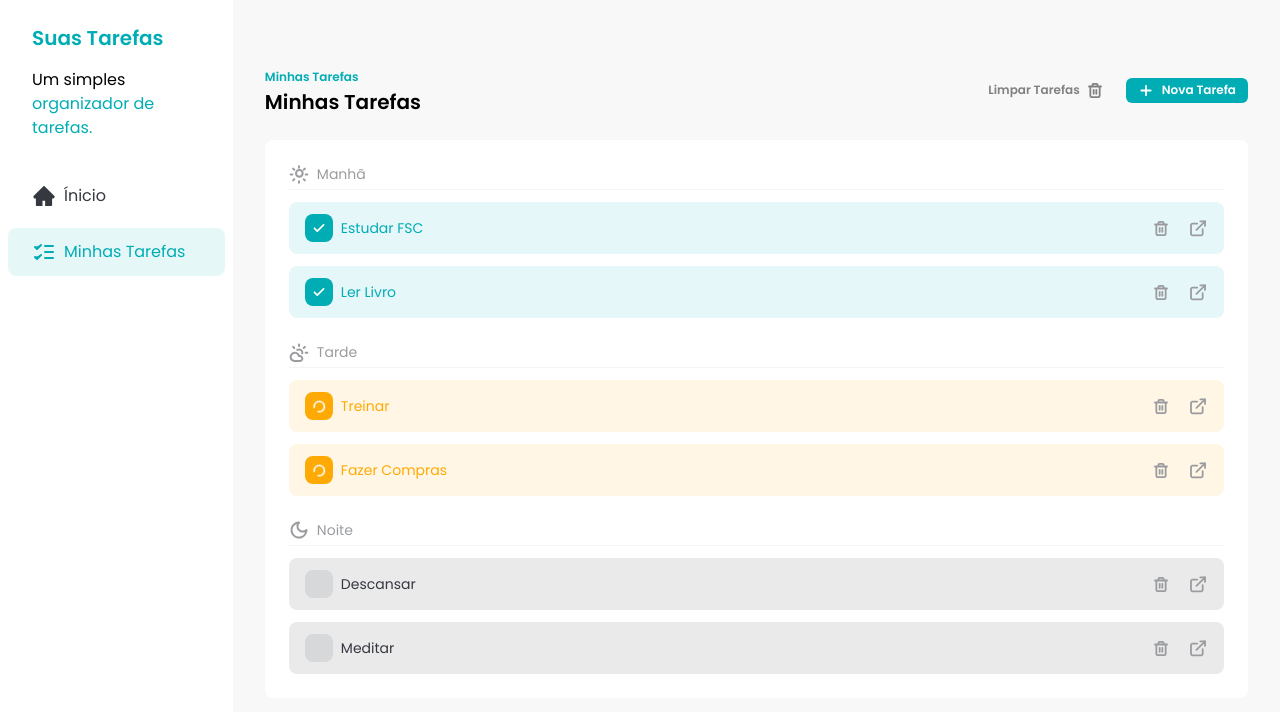
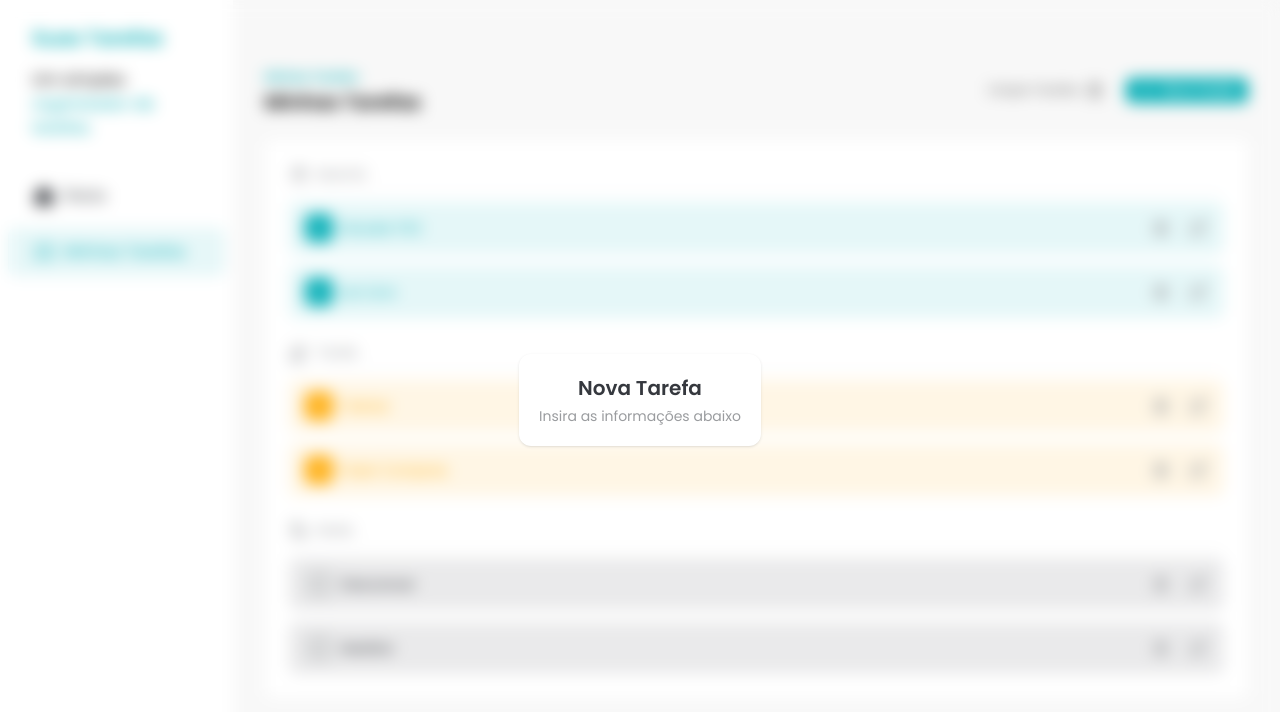
Before and after one commit to daniilomendes/fsc-task-manage, a React (Vite) app: page / in a window 1280 px wide. Shown: the top 712 px of the page. Built offline with nearby package versions, Linux system fonts and the light colour scheme.

Commit message:
feat: add initial AddTaskDialog component

```diff
--- /dev/null
+++ b/src/components/AddTaskDialog.jsx
@@ -0,0 +1,19 @@
+import { createPortal } from "react-dom";
+
+const AddTaskDialog = ({ isOpen }) => {
+  if (!isOpen) return null;
+
+  return createPortal(
+    <div className="fixed bottom-0 left-0 right-0 top-0 flex h-screen w-screen items-center justify-center backdrop-blur">
+      <div className="rounded-xl bg-white p-5 text-center shadow">
+        <h2 className="text-xl font-semibold text-[#35383E]">Nova Tarefa</h2>
+        <p className="mt-1 text-sm text-[#9A9C9F]">
+          Insira as informações abaixo
+        </p>
+      </div>
+    </div>,
+    document.body
+  );
+};
+
+export default AddTaskDialog;
--- a/src/components/Tasks.jsx
+++ b/src/components/Tasks.jsx
@@ -3,6 +3,7 @@
 import Button from "./Button";
 import TasksSeparator from "./TasksSeparator";
 import TaskItem from "./TaskItem";
+import AddTaskDialog from "./AddTaskDialog";
 import TASKS from "../constants/tasks";
 
 import {
@@ -15,6 +16,7 @@
 
 const Tasks = () => {
   const [tasks, setTasks] = useState(TASKS);
+  const [addTaskDialogIsOpen, setAddTaskDialogIsOpen] = useState(false);
 
   const morningTasks = tasks.filter((task) => task.time === "morning");
   const afternoonTasks = tasks.filter((task) => task.time === "afternoon");
@@ -70,10 +72,12 @@
             <TrashIcon />
           </Button>
 
-          <Button>
+          <Button onClick={() => setAddTaskDialogIsOpen(true)}>
             <AddIcon />
             Nova Tarefa
           </Button>
+
+          <AddTaskDialog isOpen={true} />
         </div>
       </div>
 
```
